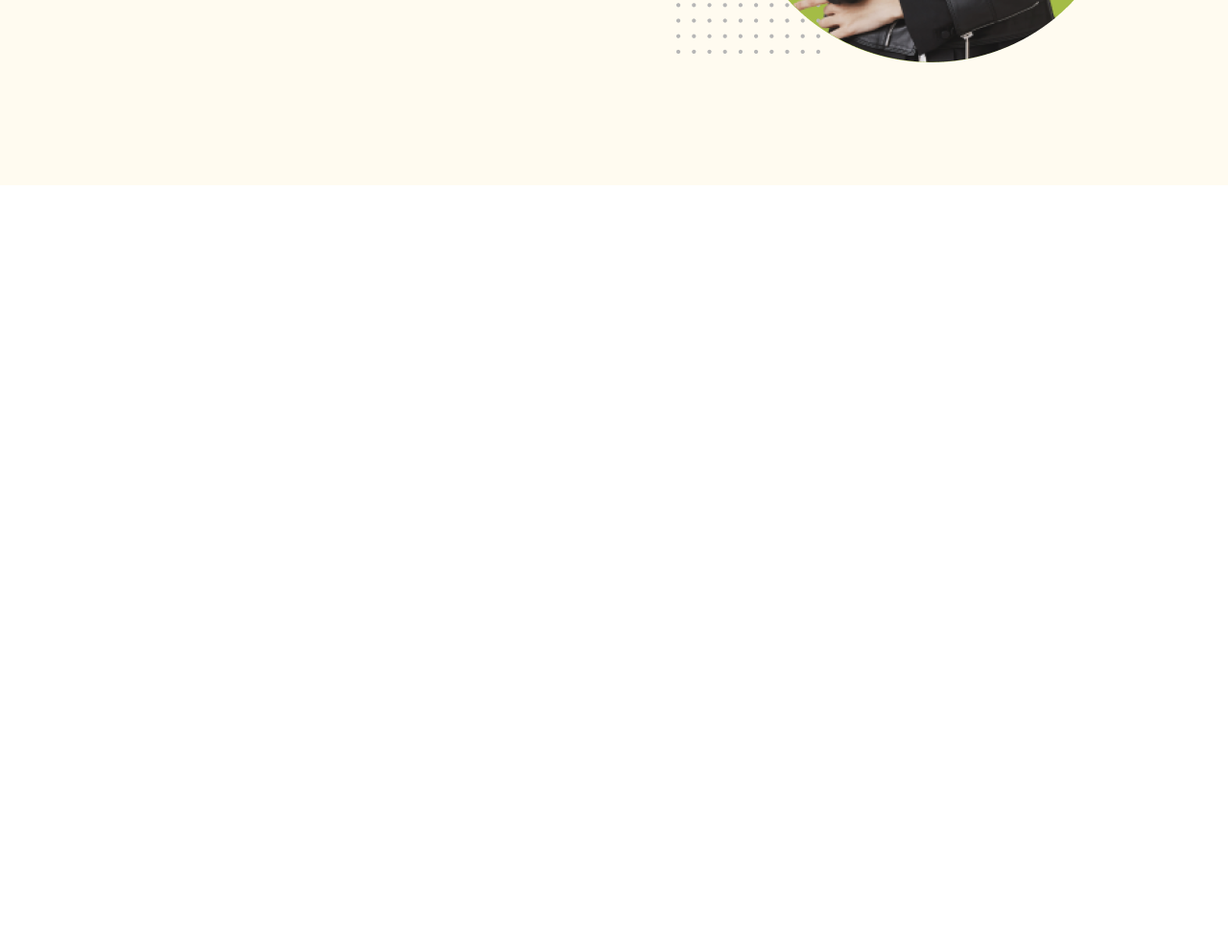
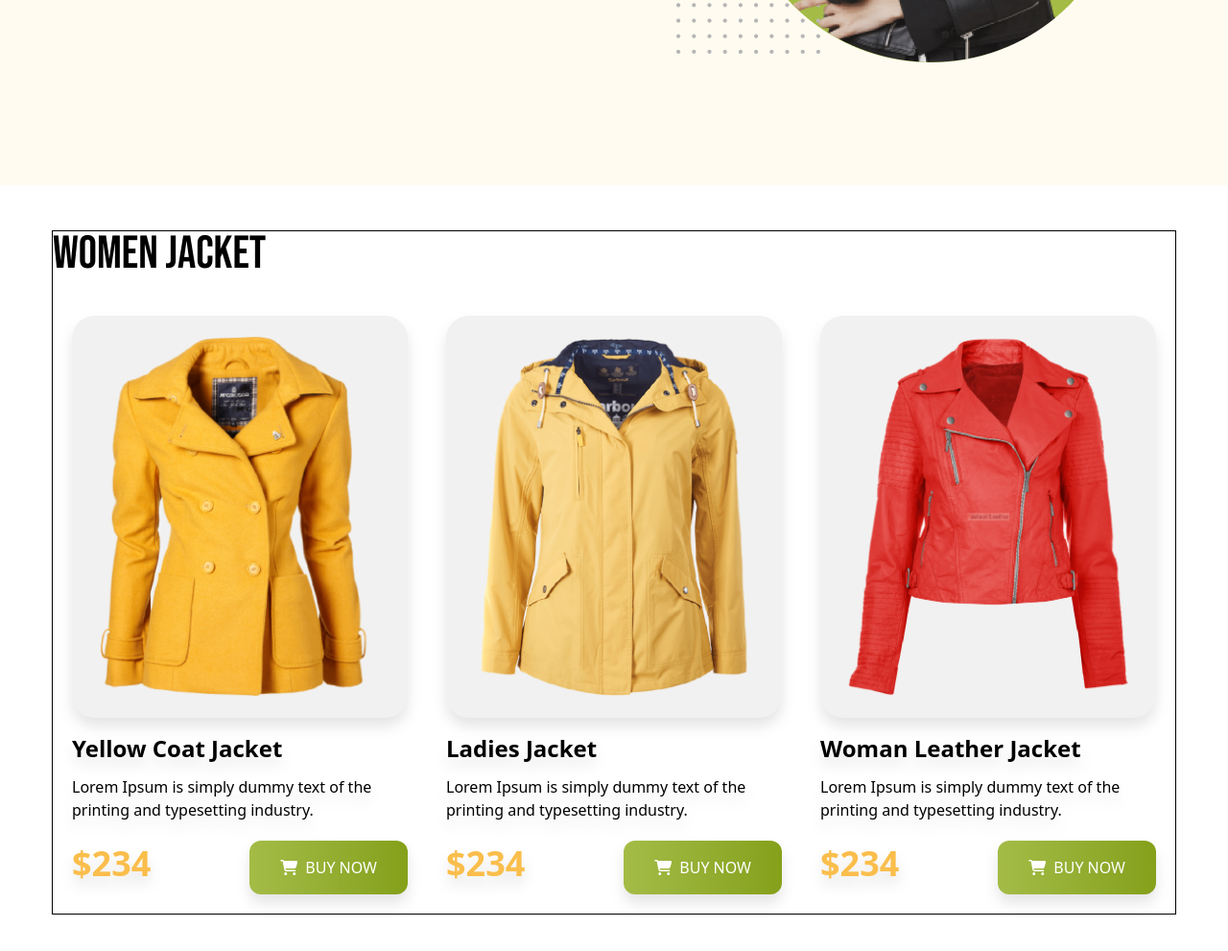
Before and after one commit to bdahsan1999wd/penguin-fashion, a website: page src/index.html in a window 1280 px wide. Shown: the part 543-1534 px from the top of the page at 96% size. Before the commit the page ends 800 px from the top, so only its background shows below. Drawn offline with Linux system fonts and the light colour scheme.

Commit message:
women jacket section added

```diff
--- a/src/index.html
+++ b/src/index.html
@@ -72,6 +72,72 @@
 
     </header>
 
+    <!--------------- Main Section Added --------------->
+    <main class="max-w-[1170px] mx-auto px-4 sm:px-0 outline-1">
+
+        <!---------- Women Jacket Section Added ---------->
+        <div class="mt-12 mb-24">
+            <h3 class="text-5xl font-secondary mb-5 text-center sm:text-start">WOMEN JACKET</h3>
+
+            <!---------- Women Jacket Card Container Added ---------->
+            <div class="sm:grid md:grid-cols-2 lg:grid-cols-3">
+
+                <!----- Jacket Card 1 Added ----->
+                <div class="p-5 rounded-3xl drop-shadow-xl">
+                    <img class="rounded-3xl p-5 bg-[#F1F1F1]" src="../assets/images/jacket-1.png" alt="jacket-1">
+                    <h4 class="text-2xl font-bold mt-4 mb-3">Yellow Coat Jacket</h4>
+                    <p class="mb-3">Lorem Ipsum is simply dummy text of the <br>printing and typesetting industry.</p>
+
+                    <!----- Product Price and Button Added ----->
+                    <div class="flex items-center justify-between">
+                        <h4 class="text-4xl font-black text-[#FABE4C]">$234</h4>
+                        <!----- Button Added ----->
+                        <button
+                            class="bg-gradient-to-r from-[#A4BC46] to-[#85A019] text-white py-4 px-8 font-medium rounded-xl mt-2 cursor-pointer"><i
+                                class="fa-solid fa-cart-shopping mr-1"></i>
+                            BUY NOW</button>
+                    </div>
+                </div>
+
+                <!----- Jacket Card 2 Added ----->
+                <div class="p-5 rounded-3xl drop-shadow-xl">
+                    <img class="rounded-3xl p-5 bg-[#F1F1F1]" src="../assets/images/jacket-2.png" alt="jacket-1">
+                    <h4 class="text-2xl font-bold mt-4 mb-3">Ladies Jacket </h4>
+                    <p class="mb-3">Lorem Ipsum is simply dummy text of the <br>printing and typesetting industry.</p>
+
+                    <!----- Product Price and Button Added ----->
+                    <div class="flex items-center justify-between">
+                        <h4 class="text-4xl font-black text-[#FABE4C]">$234</h4>
+                        <!----- Button Added ----->
+                        <button
+                            class="bg-gradient-to-r from-[#A4BC46] to-[#85A019] text-white py-4 px-8 font-medium rounded-xl mt-2 cursor-pointer"><i
+                                class="fa-solid fa-cart-shopping mr-1"></i>
+                            BUY NOW</button>
+                    </div>
+                </div>
+
+                <!----- Jacket Card 3 Added ----->
+                <div class="p-5 rounded-3xl drop-shadow-xl">
+                    <img class="rounded-3xl p-5 bg-[#F1F1F1]" src="../assets/images/jacket-3.png" alt="jacket-1">
+                    <h4 class="text-2xl font-bold mt-4 mb-3">Woman Leather Jacket </h4>
+                    <p class="mb-3">Lorem Ipsum is simply dummy text of the <br>printing and typesetting industry.</p>
+
+                    <!----- Product Price and Button Added ----->
+                    <div class="flex items-center justify-between">
+                        <h4 class="text-4xl font-black text-[#FABE4C]">$234</h4>
+                        <!----- Button Added ----->
+                        <button
+                            class="bg-gradient-to-r from-[#A4BC46] to-[#85A019] text-white py-4 px-8 font-medium rounded-xl mt-2 cursor-pointer"><i
+                                class="fa-solid fa-cart-shopping mr-1"></i>
+                            BUY NOW</button>
+                    </div>
+                </div>
+
+            </div>
+        </div>
+
+    </main>
+
 </body>
 
 </html>
```
Also changed, not shown: src/output.css.
